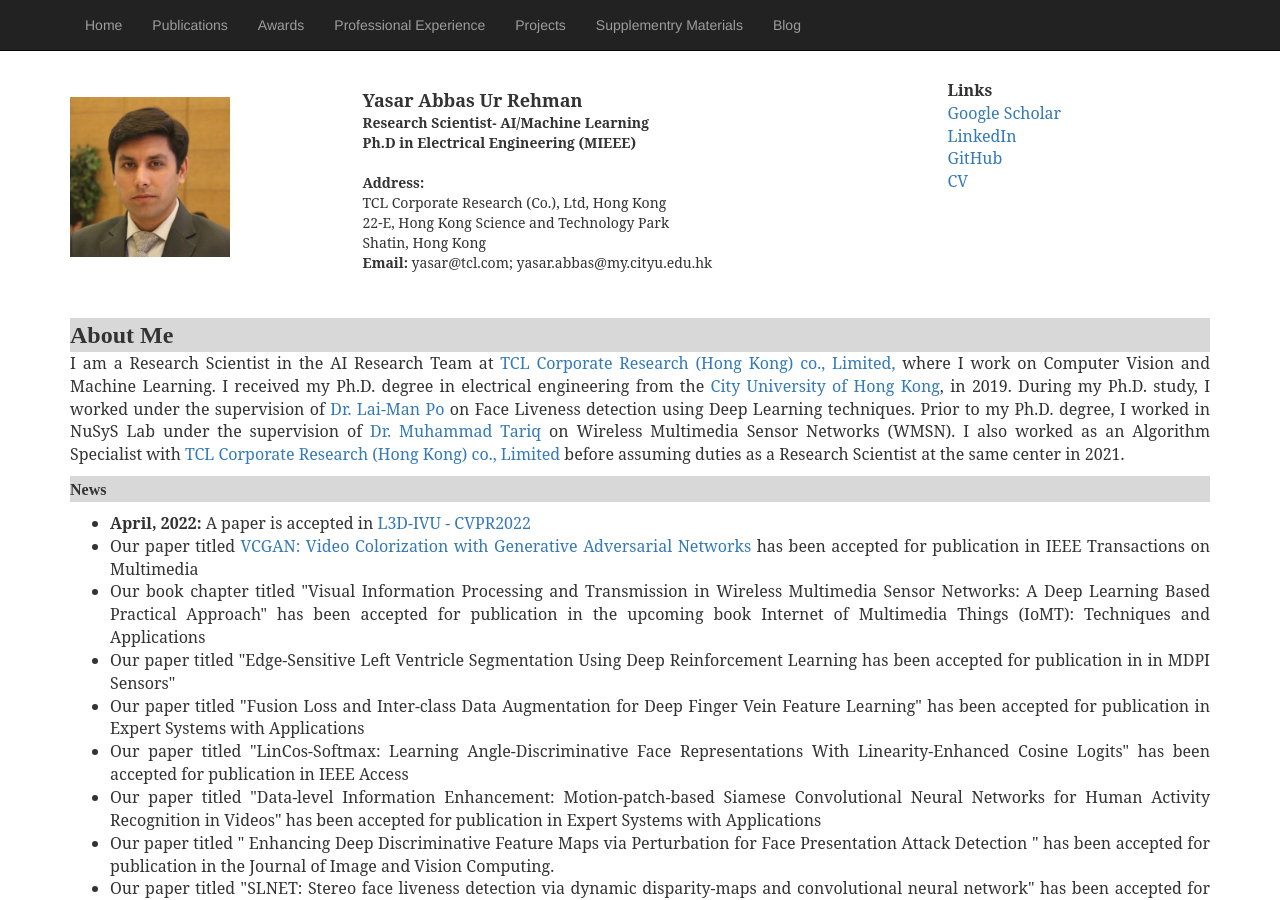
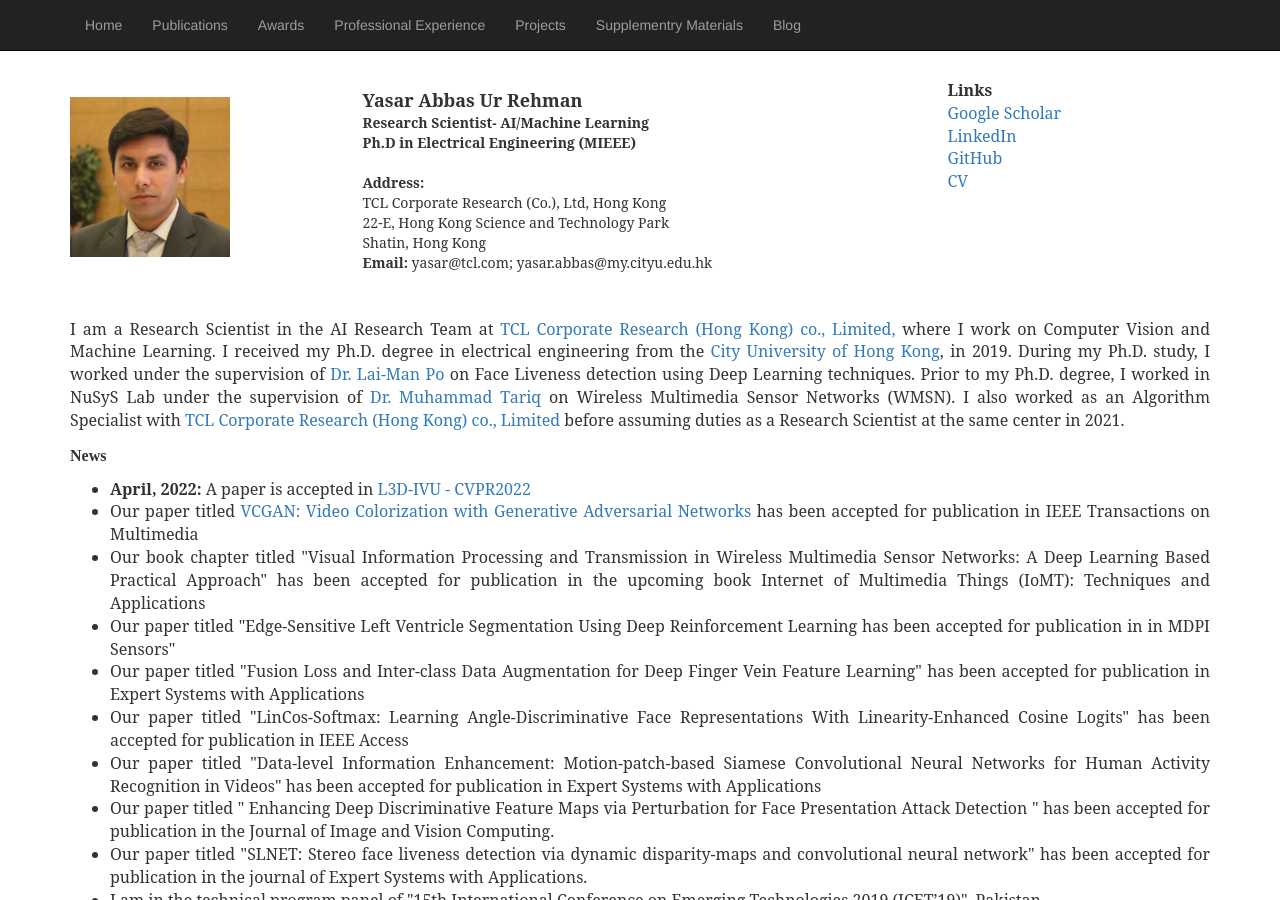
Before and after one commit to yasar-rehman/yasar, a Jekyll site: the page built from index.html, in a window 1280 px wide and 900 px high. Built offline with Jekyll 4.4.1, drawn with Linux system fonts in a browser that asks for light colours; some web fonts are replaced.

Commit message:
Update index.html

```diff
--- a/index.html
+++ b/index.html
@@ -37,12 +37,6 @@ title: yasar
              <div class="col-md-12 pull-right">
 	      <div style="margin-top:3%; text-align:justify; font-family: 'Serif', Times New Roman; font-size: 18px">
 
-			<table border=0 cellpadding=4 cellspacing=0 width=100%>
-			 <tr bgcolor="#d8d8d8">
-          			<td align="left">
-            				<font face="Serif, Times New Roman" size="5" color=""#8da9ca">
-        					<b>About Me</b>
-        						</font></td></tr></table>
 			<p style="font-family: 'Serif', Times New Roman; font-size: 16px"> I am a Research Scientist in the AI Research Team at
 				<a href="http://tclrd.com.hk/"> TCL Corporate Research (Hong Kong) co., Limited,</a> where I work on Computer Vision and
 				Machine Learning.
@@ -57,12 +51,10 @@ title: yasar
 			</p>
 
 
-			<table border=0 cellpadding=4 cellspacing=0 width=100%>
-			<tr bgcolor="#d8d8d8">
           			<td align="left">
             				<font face="Serif, Times New Roman" size="3" color=""#8da9ca">
         					<b>News</b>
-        						</font></td></tr></table>
+        						</font></td>
 			<p style="font-family: 'Serif', Times New Roman; font-size: 16px">
 			<ul>
 			<li style="font-family: 'serif' Times New Roman; font-size:16px"> <b> April, 2022: </b> A paper is accepted in  <a href="https://sites.google.com/view/l3d-ivu/">
```
